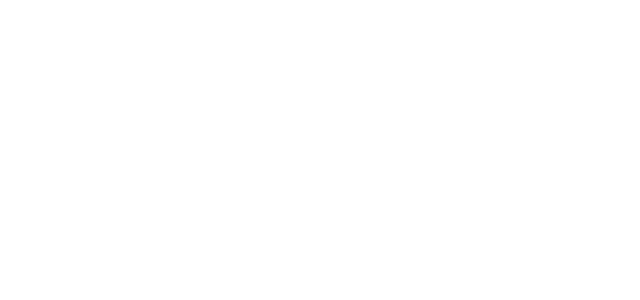
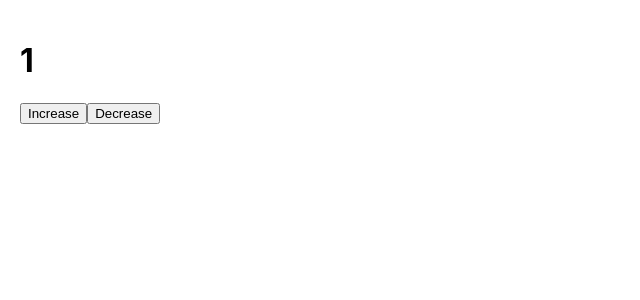
Before and after one commit to haimilo/tiktok, a React (Create React App) app in the folder tiktok/: page / in a window 1280 px wide. Shown: the top 300 px of the page, without its empty margins (0-640 px from the left). Built offline with nearby package versions, Linux system fonts and the light colour scheme.

Commit message:
Update App.js

```diff
--- a/tiktok/src/App.js
+++ b/tiktok/src/App.js
@@ -1,6 +1,44 @@
+/*
+  Bài toán: Đếm số từ số 1
+  Có 1 nút ấn nút thì số sẽ tăng dần lên ...
+*/
+import { useState } from 'react'
+
 function App() {
+  // InitialState được gán bằng callback
+  /*
+    * InitialState nếu được gán bằng callback
+    thì sẽ không dùng hàm callback làm hàm khởi tạo
+
+    * Mà sẽ lấy giá trị return của
+    hàm callback đó ra làm giá trị khởi tạo
+  */
+  const [counter, setCounter] = useState(1)
+
+  const handlerIncrease = () => {
+    // setState (setCounter) với callback
+    /*
+    setCounter(preCounter => preCounter + 1)
+    setCounter(preCounter => preCounter + 1)
+    setCounter(preCounter => preCounter + 1)
+    Đối với trường hợp này sau khi gọi callback thì sẽ tăng lên 3 giá trị 1 lần
+    Bởi vì React sẽ lên lịch trình cho tường giá trị preCounter được trả về trong
+    callback và gán vào callback phía dưới
+    */
+    setCounter(counter + 1)
+    // Khi gọi setCounter(counter + 1)
+    // Thì dù gọi bnh lần đi nữa kết quả cũng chỉ tăng 1
+  }
+
+  const handlerDecrease = () => {
+    setCounter(counter - 1)
+  }
+
   return (
-    <div className="App">
+    <div className="App" style={{ padding: 20 }}>
+      <h1>{counter}</h1>
+      <button onClick={handlerIncrease}>Increase</button>
+      <button onClick={handlerDecrease}>Decrease</button>
     </div>
   );
 }
```
